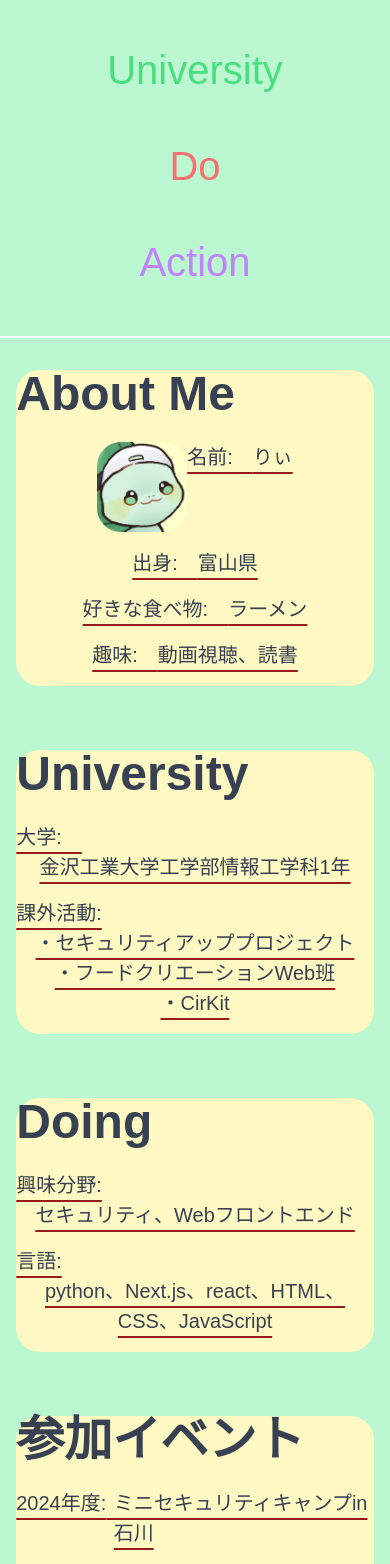
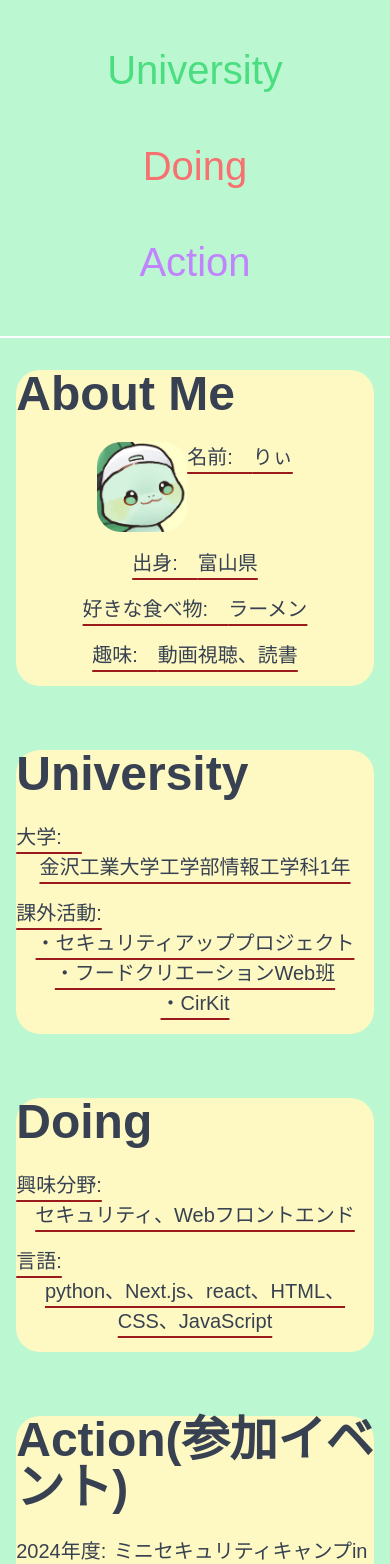
Before and after one commit to MATSUOKAAIRI/I_am_by-nextjs, a Next.js app: page / in a window 390 px wide. Shown: the part 1020-2584 px from the top of the page. Built offline with nearby package versions, Linux system fonts and the light colour scheme.

Commit message:
題名の変更

```diff
--- a/app/page.tsx
+++ b/app/page.tsx
@@ -4,7 +4,7 @@ import Header from "@/components/header/header";
 import Footer from "@/components/footer/footer";
 import About from "@/components/about/about";
 import University from "@/components/university/university";
-import Do from "@/components/do/do";
+import Doing from "@/components/do/do";
 import Action from "@/components/action/action";
 
 
@@ -19,8 +19,8 @@ export default function Home() {
     <About/>
     <div id="university"></div>
     <University/>
-    <div id="do"></div>
-    <Do/>
+    <div id="doing"></div>
+    <Doing/>
     <div id="action"></div>
     <Action/>
     <Footer/>
--- a/components/action/action.tsx
+++ b/components/action/action.tsx
@@ -2,7 +2,8 @@ export default function Action(){
 return(
 <div  className="flex items-center justify-center bg-green-200 mt-8 mb-16">
     <div className='bg-yellow-100 text-gray-700 rounded-3xl md:p-16 max-w-6xl h-5/6 w-11/12 justify-center'>
-        <h1 className="md:text-7xl text-5xl font-bold mb-6">参加イベント</h1>
+        <h1 className="md:text-7xl text-5xl font-bold mb-6">Action(参加イベント)</h1>
+        <h1></h1>
         <div className='flex justify-center mb-4 underline decoration-red-800 underline-offset-8'>
             <p className="md:text-[40px] text-[20px]">2024年度:　</p>
             <p className="md:text-[40px] text-[20px]">ミニセキュリティキャンプin石川</p>
--- a/components/do/do.tsx
+++ b/components/do/do.tsx
@@ -1,4 +1,4 @@
-export default function Do(){
+export default function Doing(){
     return(
         <div className="flex items-center justify-center bg-green-200 mt-8 md:mb-12 mb-16">
             <div className='bg-yellow-100 text-gray-700 rounded-3xl md:p-16 items-center max-w-6xl h-11/12 w-11/12 '>
--- a/components/header/header.tsx
+++ b/components/header/header.tsx
@@ -4,10 +4,10 @@ export default function Header(){
     return(<>
         <header className="bg-green-200 text-[40px] z-10 border-b-2 border-white  mx-auto md:max-w-3xl p-4">
             <ul className={`${style.gnavi} flex flex-col md:flex-row justify-center items-center`}>
-                <li className="mb-2 md:mb-0 md:mr-4"><a href="#header" className="no-underline text-yellow-400">Top</a></li>
+                <li className="mb-2 md:mb-0 md:mr-4"><a href="#top" className="no-underline text-yellow-400">Top</a></li>
                 <li className="mb-2 md:mb-0 md:mr-4"><a href="#about" className="no-underline text-blue-400">About</a></li>
                 <li className="mb-2 md:mb-0 md:mr-4"><a href="#university"  className="no-underline text-green-400">University</a></li>
-                <li className="mb-2 md:mb-0 "><a href="#do"  className="no-underline text-red-400">Do</a></li>
+                <li className="mb-2 md:mb-0 "><a href="#doing"  className="no-underline text-red-400">Doing</a></li>
                 <li className="mb-2 md:mb-0 md:ml-4"><a href="#action"  className="no-underline text-purple-400">Action</a></li>
             </ul>
         </header>
```
